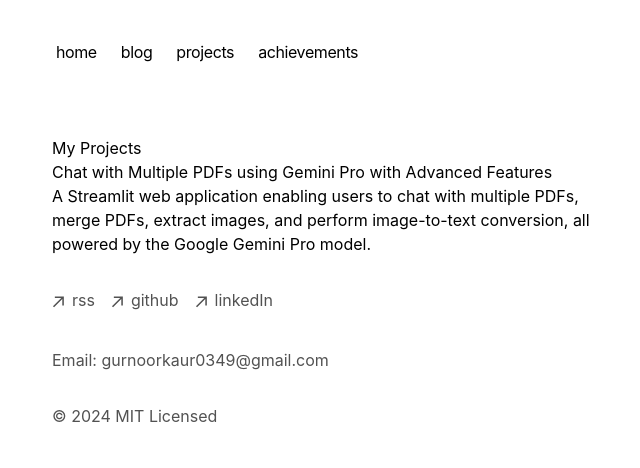
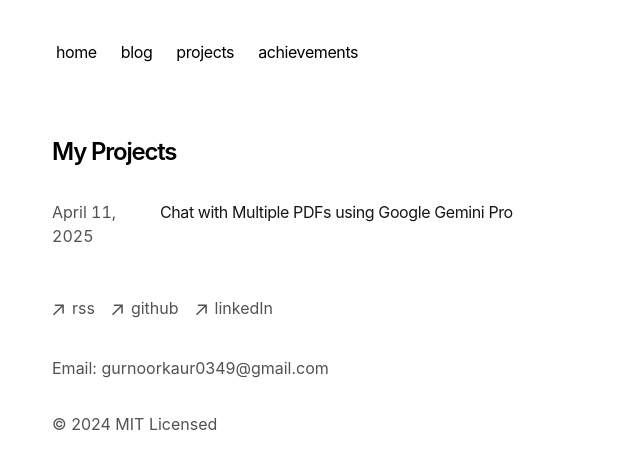
Before and after one commit to kgurnoor/my-first-website, a Next.js app: page /projects in a window 1280 px wide. Shown: the top 468 px of the page, without its empty margins (300-940 px from the left). Built offline with nearby package versions, Linux system fonts and the light colour scheme.

Commit message:
final changes to projects tab

```diff
--- a/app/components/posts.tsx
+++ b/app/components/posts.tsx
@@ -1,8 +1,9 @@
-import Link from 'next/link'
-import { formatDate, getBlogPosts } from 'app/blog/utils'
+import Link from 'next/link';
+import { formatDate, getBlogPosts } from 'app/blog/utils';
+import { getAllProjects, Project } from 'app/projects/utils';
 
 export function BlogPosts() {
-  let allBlogs = getBlogPosts()
+    let allBlogs = getBlogPosts();
 
     return (
         <div>
@@ -11,9 +12,9 @@ export function BlogPosts() {
                     if (
                         new Date(a.metadata.publishedAt) > new Date(b.metadata.publishedAt)
                     ) {
-            return -1
+                        return -1;
                     }
-          return 1
+                    return 1;
                 })
                 .map((post) => (
                     <Link
@@ -32,5 +33,37 @@ export function BlogPosts() {
                     </Link>
                 ))}
         </div>
-  )
+    );
 }
+
+export function ProjectPosts() {
+    const allProjects = getAllProjects();
+
+    return (
+        <div>
+            {allProjects
+                .sort((a, b) => {
+                    if (new Date(a.frontmatter.date) > new Date(b.frontmatter.date)) {
+                        return -1;
+                    }
+                    return 1;
+                })
+                .map((project) => (
+                    <Link
+                        key={project.slug}
+                        className="flex flex-col space-y-1 mb-4"
+                        href={`/projects/${project.slug}`}
+                    >
+                        <div className="w-full flex flex-col md:flex-row space-x-0 md:space-x-2">
+                            <p className="text-neutral-600 dark:text-neutral-400 w-[100px] tabular-nums">
+                                {formatDate(project.frontmatter.date, false)}
+                            </p>
+                            <p className="text-neutral-900 dark:text-neutral-100 tracking-tight">
+                                {project.frontmatter.title}
+                            </p>
+                        </div>
+                    </Link>
+                ))}
+        </div>
+    );
+}
--- a/app/projects/[slug]/page.tsx
+++ b/app/projects/[slug]/page.tsx
@@ -1,7 +1,8 @@
 import { notFound } from 'next/navigation';
-import { CustomMDX } from 'app/components/mdx'; // Assuming you have this component
+import { CustomMDX } from 'app/components/mdx';
 import { getProjectBySlug, getProjectSlugs, Project } from 'app/projects/utils';
 import { Metadata } from 'next';
+import { formatDate } from 'app/blog/utils';
 
 export async function generateStaticParams() {
     const slugs = getProjectSlugs();
@@ -17,7 +18,7 @@ export function generateMetadata({ params }: { params: { slug: string } }): Meta
     return {
         title: project.frontmatter.title,
         description: project.frontmatter.summary,
-        // You can add more metadata here (openGraph, twitter, etc.)
+        // You can add more metadata here
     };
 }
 
@@ -35,27 +36,38 @@ export default async function ProjectPage({ params }: Props) {
     }
 
     return (
-        <div className="project-page">
-            <h1>{project.frontmatter.title}</h1>
-            <p className="date">Published: {project.frontmatter.date}</p>
-            <div className="content">
-                <CustomMDX code={project.content} />
-            </div>
+        <article className="prose dark:prose-invert max-w-3xl"> {/* Example Tailwind styling */}
+            <h1 className="font-bold text-3xl md:text-5xl mb-4 tracking-tight">
+                {project.frontmatter.title}
+            </h1>
+            <p className="text-sm text-neutral-500 dark:text-neutral-400 mb-4">
+                Published on {formatDate(project.frontmatter.date, true)}
+            </p>
+            {project.frontmatter.summary && (
+                <p className="text-lg text-neutral-700 dark:text-neutral-300 mb-6">
+                    {project.frontmatter.summary}
+                </p>
+            )}
             {project.frontmatter.liveUrl && (
-                <a href={project.frontmatter.liveUrl} target="_blank" rel="noopener noreferrer">
-                    Live Demo
-                </a>
+                <p>
+                    <a href={project.frontmatter.liveUrl} target="_blank" rel="noopener noreferrer" className="underline">
+                        Live Demo
+                    </a>
+                </p>
             )}
             {project.frontmatter.githubUrl && (
-                <a href={project.frontmatter.githubUrl} target="_blank" rel="noopener noreferrer">
-                    GitHub
-                </a>
+                <p>
+                    <a href={project.frontmatter.githubUrl} target="_blank" rel="noopener noreferrer" className="underline">
+                        GitHub Repository
+                    </a>
+                </p>
             )}
             {project.frontmatter.tags && (
-                <div className="tags">
+                <div className="mb-4">
                     Tags: {project.frontmatter.tags.join(', ')}
                 </div>
             )}
-        </div>
+            <CustomMDX source={project.content} /> {/* Pass 'project.content' as 'source' */}
+        </article>
     );
 }
--- a/app/projects/page.tsx
+++ b/app/projects/page.tsx
@@ -1,25 +1,15 @@
-import Link from 'next/link';
-import { getAllProjects, Project } from './utils';
+import { ProjectPosts } from 'app/components/posts';
 
-export default async function ProjectsOverview() {
-    const projects = getAllProjects();
+export const metadata = {
+    title: 'Projects',
+    description: 'My projects and work.',
+};
 
+export default function Page() {
     return (
-        <div>
-            <h1>My Projects</h1>
-            <ul>
-                {projects.map((project) => (
-                    <li key={project.slug}>
-                        <Link href={`/projects/${project.slug}`}>
-                            {project.frontmatter.title}
-                        </Link>
-                        <p>{project.frontmatter.summary}</p>
-                        {project.frontmatter.image && (
-                            <img src={project.frontmatter.image} alt={project.frontmatter.title} />
-                        )}
-                    </li>
-                ))}
-            </ul>
-        </div>
+        <section>
+            <h1 className="font-semibold text-2xl mb-8 tracking-tighter">My Projects</h1>
+            <ProjectPosts />
+        </section>
     );
 }
--- a/app/projects/posts/project-one.mdx
+++ b/app/projects/posts/project-one.mdx
@@ -1,5 +1,5 @@
 ---
-title: "Chat with Multiple PDFs using Gemini Pro with Advanced Features"
+title: "Chat with Multiple PDFs using Google Gemini Pro"
 date: "2025-04-11"
 summary: "A Streamlit web application enabling users to chat with multiple PDFs, merge PDFs, extract images, and perform image-to-text conversion, all powered by the Google Gemini Pro model."
 liveUrl: "https://chat-with-pdfs-udouqrabxvtk5axzfotmnz.streamlit.app/"
--- a/app/projects/utils.ts
+++ b/app/projects/utils.ts
@@ -9,7 +9,7 @@ export interface Project {
     frontmatter: {
         title: string;
         date: string;
-        summary: string;
+        summary?: string;
         image?: string;
         liveUrl?: string;
         githubUrl?: string;
--- a/package.json
+++ b/package.json
@@ -13,6 +13,7 @@
     "@vercel/analytics": "^1.1.3",
     "@vercel/speed-insights": "^1.0.9",
     "geist": "1.2.2",
+    "gray-matter": "^4.0.3",
     "next": "^14.1.6",
     "next-mdx-remote": "^4.4.1",
     "postcss": "^8.4.35",
```
Also changed, not shown: 1 other file (tests, documents, lock files or other folders). Lines whose indentation alone changed are shown as unchanged.
